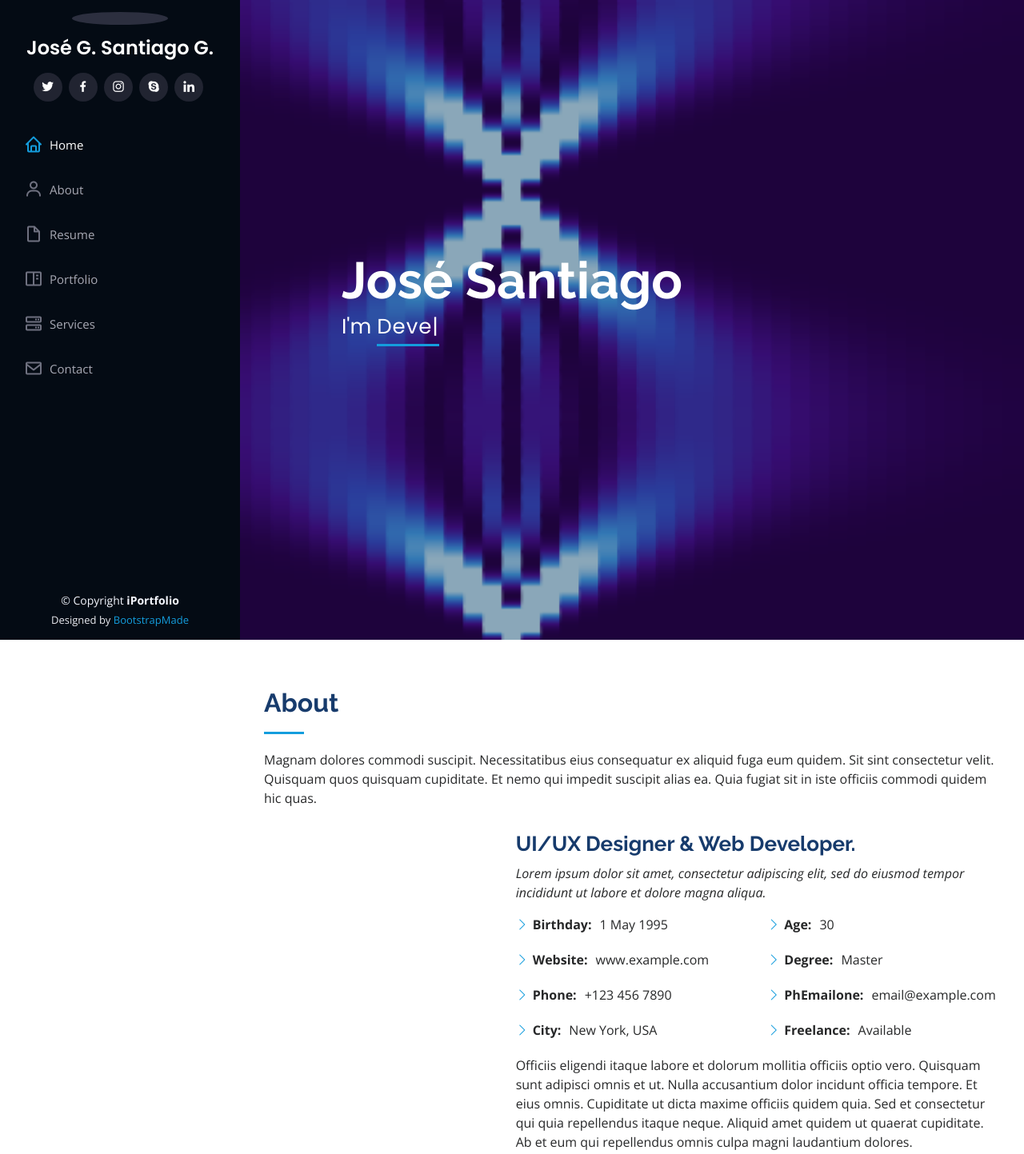
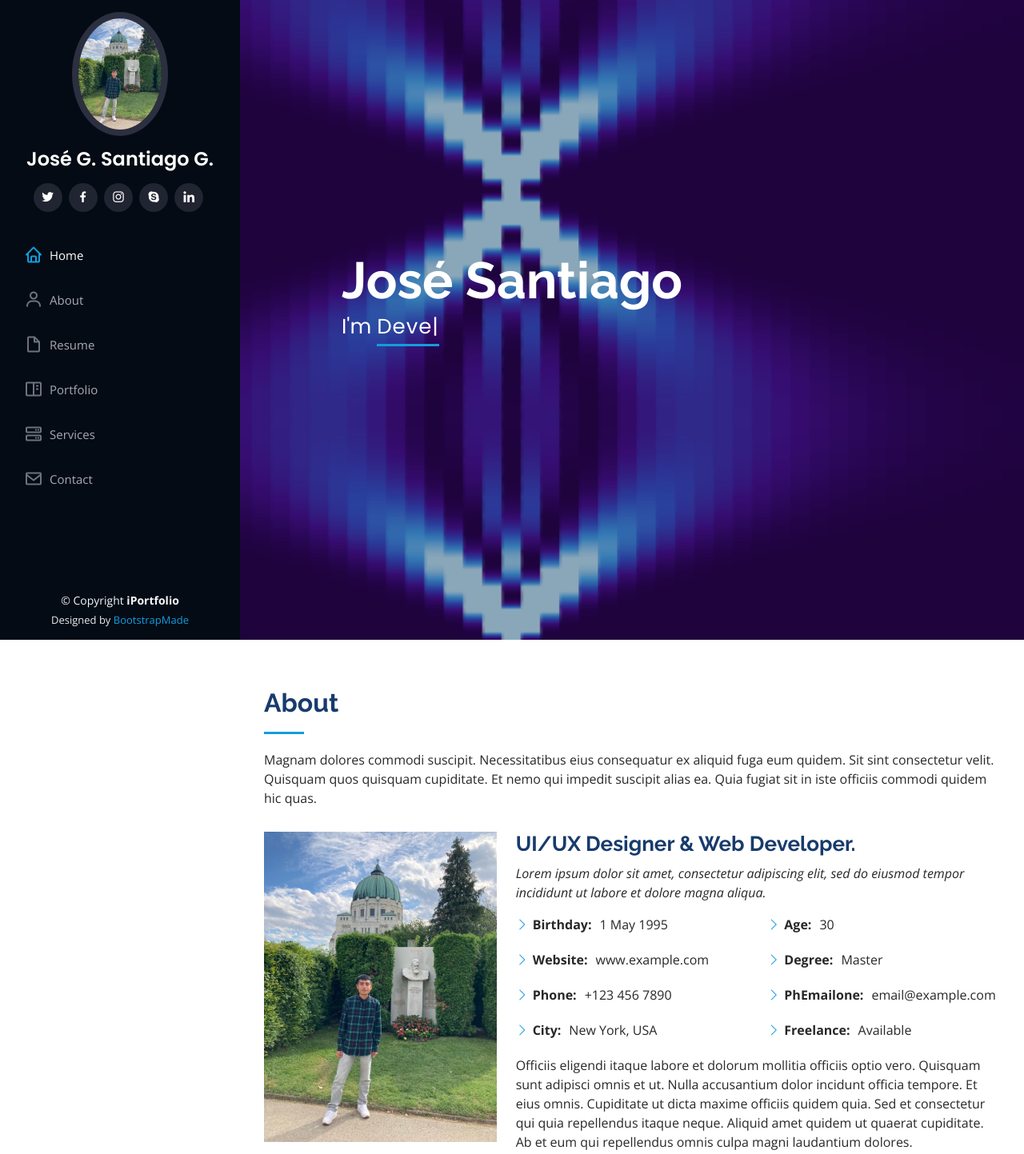
Before and after one commit to JGSantiagoGarcia/JGSantiagoGarcia.github.io, a plain HTML site: page index.html in a window 1280 px wide. Shown: the top 1443 px of the page at 80% size. Drawn offline with nearby package versions, Linux system fonts and the light colour scheme.

Commit message:
Update index.html

```diff
--- a/index.html
+++ b/index.html
@@ -46,7 +46,7 @@
     <div class="d-flex flex-column">
 
       <div class="profile">
-        <img src="assets/img/p4.png" alt="" class="img-fluid rounded-circle">
+        <img src="assets/img/p4.jpeg" alt="" class="img-fluid rounded-circle">
         <h1 class="text-light"><a href="index.html">José G. Santiago G.</a></h1>
         <div class="social-links mt-3 text-center">
           <a href="#" class="twitter"><i class="bx bxl-twitter"></i></a>
@@ -91,7 +91,7 @@
 
         <div class="row">
           <div class="col-lg-4" data-aos="fade-right">
-            <img src="assets/img/p4.png" class="img-fluid" alt="">
+            <img src="assets/img/p4.jpeg" class="img-fluid" alt="">
           </div>
           <div class="col-lg-8 pt-4 pt-lg-0 content" data-aos="fade-left">
             <h3>UI/UX Designer &amp; Web Developer.</h3>
```
